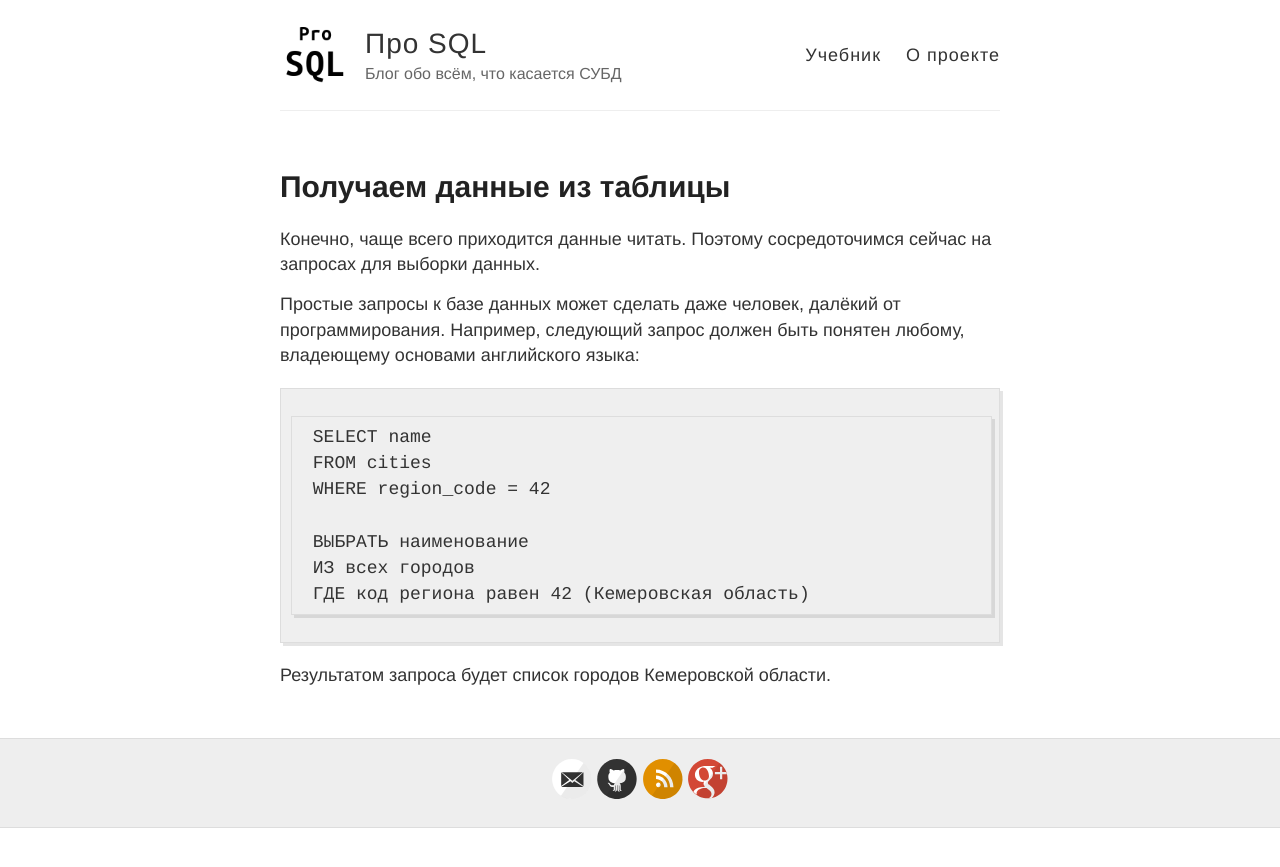
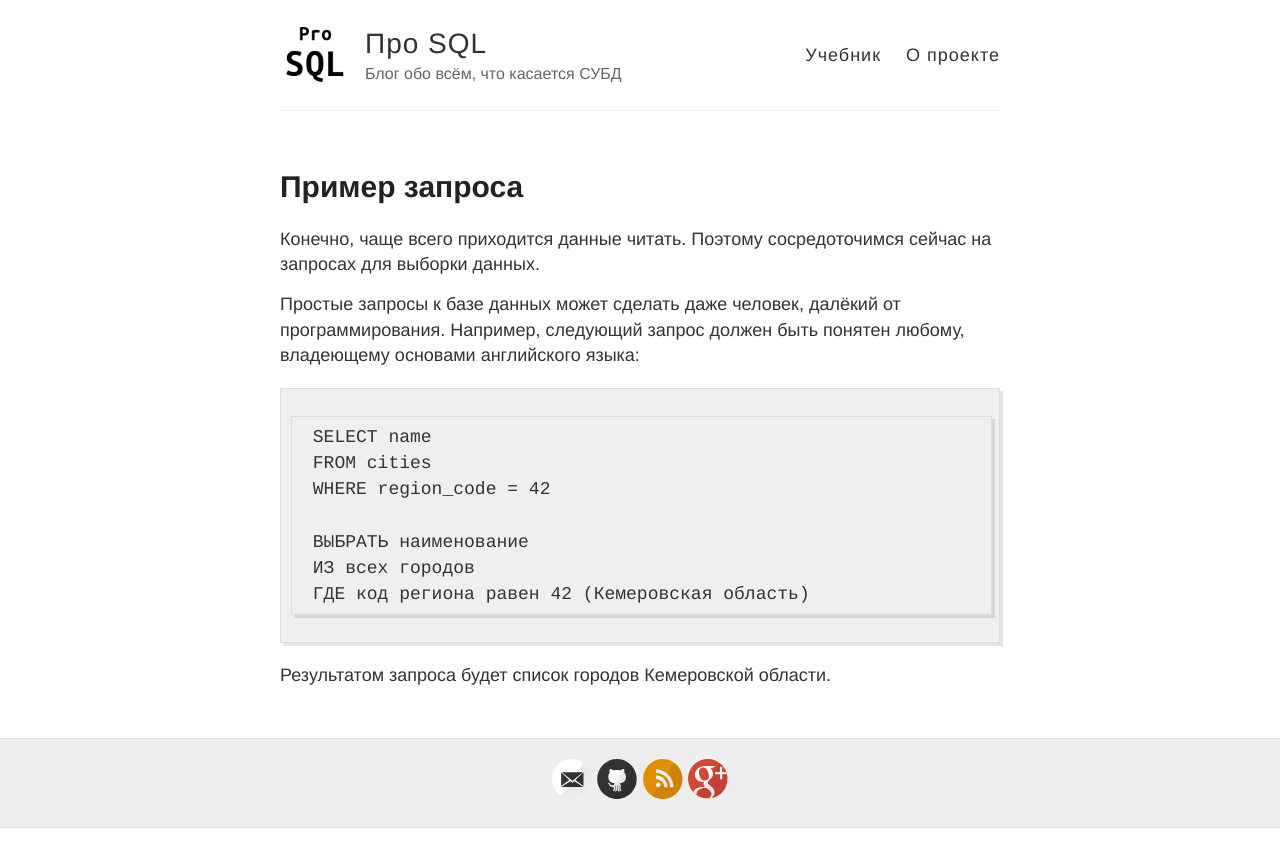
Before and after one commit to prosql/prosql.github.io, a Jekyll site: the page built from _book/01-01-select.md, in a window 1280 px wide. Shown: the top 867 px of the page. Built offline with Jekyll 4.4.1, drawn with Linux system fonts in a browser that asks for light colours; comment, search, counter and statistics services are not loaded.

Commit message:
add book pages

```diff
--- a/_book/01-01-select.md
+++ b/_book/01-01-select.md
@@ -1,6 +1,6 @@
 ---
 layout: article
-title: Получаем данные из таблицы
+title: Пример запроса
 ---
 
 Конечно, чаще всего приходится данные читать. Поэтому сосредоточимся сейчас на запросах для выборки данных.
```
